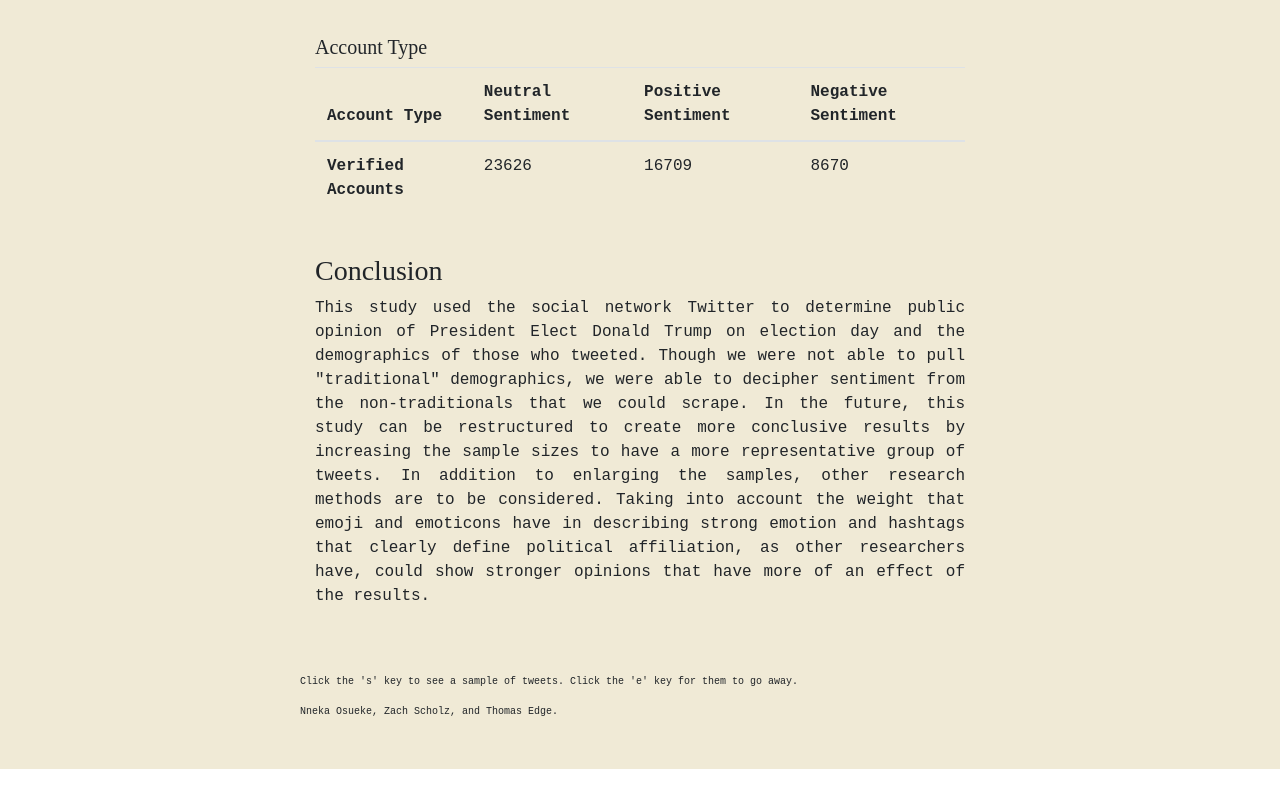
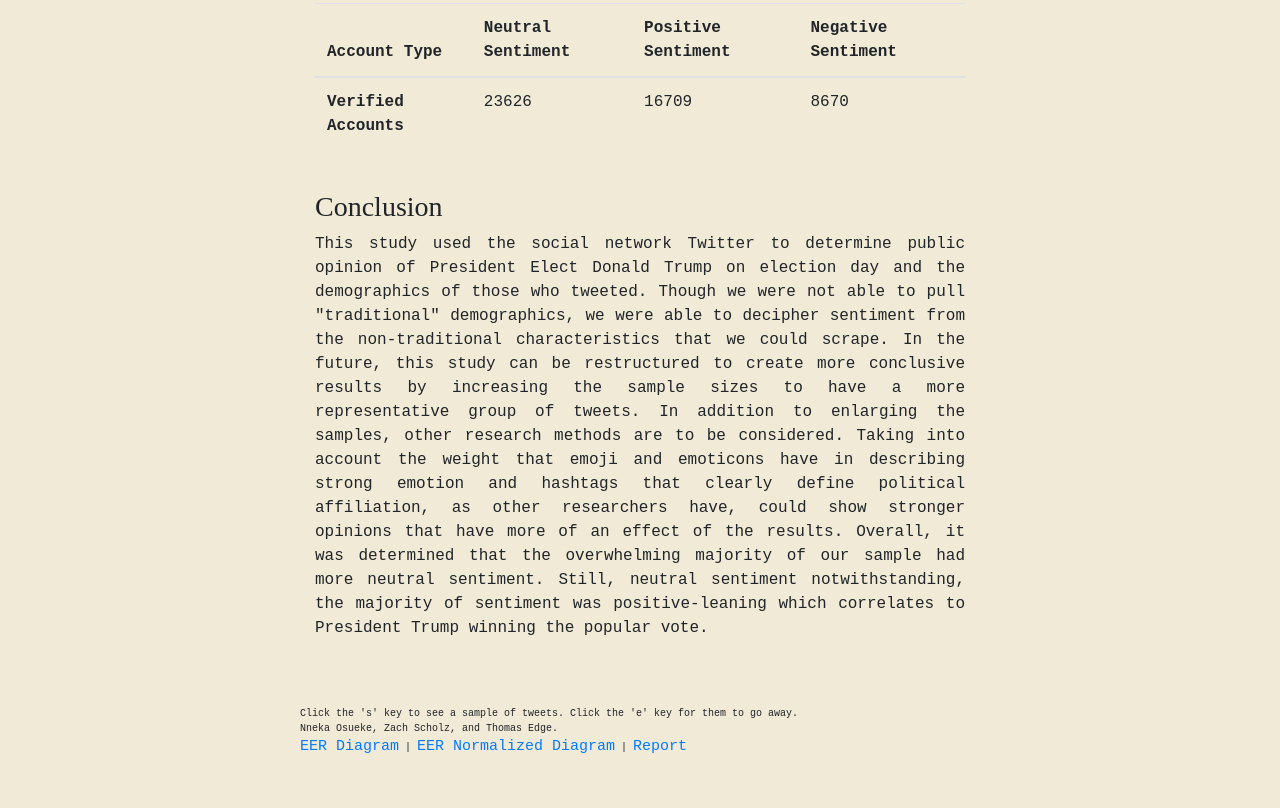
Before and after one commit to thomascedge/termproject, a plain HTML site: page index.html in a window 1280 px wide. Shown: the part 3829-4637 px from the top of the page. Before the commit the page ends 4598 px from the top, so only its background shows below. Drawn offline with nearby package versions, Linux system fonts and the light colour scheme; a web font is replaced by a local one.

Commit message:
Add files via upload

```diff
--- a/index.html
+++ b/index.html
@@ -9,7 +9,7 @@
         <title>term project</title>
     </head>
 
-    <body>
+    <body oncopy="return false" oncut="return false" onpaste="return false">
         <div class="front">
             <h1 id="tweet">Here is a collection of <u>user tweets</u> from our Kaggle database. Some are a bit explicit (parental advisory), some hate Trump.</h1>
         </div>
@@ -132,10 +132,6 @@
 
                     <!-- Phone Type -->
                     <h5 class="heading">Phone Type</h5>
-                    <p>
-                        There is not much that could be said about phone type,
-                        though we thought it would be worth mentioning.
-                    </p>
 
                     <table class="table">
                         <thead>
@@ -342,21 +338,27 @@
                 <div>
                     <h3 class="heading">Conclusion</h3>
                     <p>
-                        This study used the social network Twitter to
-                        determine public opinion of President Elect Donald Trump
-                        on election day and the demographics of those who tweeted.
+                        This study used the social network Twitter to determine
+                        public opinion of President Elect Donald Trump on
+                        election day and the demographics of those who tweeted.
                         Though we were not able to pull "traditional"
-                        demographics, we were able to decipher sentiment from
-                        the non-traditionals that we could scrape. In the future,
-                        this study can be restructured to create more
+                        demographics, we were able to decipher sentiment from the
+                        non-traditional characteristics that we could scrape. In
+                        the future, this study can be restructured to create more
                         conclusive results by increasing the sample sizes to have
                         a more representative group of tweets. In addition to
                         enlarging the samples, other research methods are to be
-                        considered. Taking into account the weight that emoji
-                        and emoticons have in describing strong emotion and
-                        hashtags that clearly define political affiliation, as
-                        other researchers have, could show stronger opinions
-                        that have more of an effect of the results.
+                        considered. Taking into account the weight that emoji and
+                        emoticons have in describing strong emotion and hashtags
+                        that clearly define political affiliation, as other
+                        researchers have, could show stronger opinions that have
+                        more of an effect of the results. Overall, it was
+                        determined that the overwhelming majority of our sample
+                        had more neutral sentiment. Still, neutral sentiment
+                        notwithstanding, the majority of sentiment was
+                        positive-leaning which correlates to President Trump
+                        winning the popular vote.
+
                     </p>
                 </div>
             </div>
@@ -369,8 +371,9 @@
 
     <footer>
         <div class="middle">
-            Click the 's' key to see a sample of tweets. Click the 'e' key for them to go away.<br><br>
-            Nneka Osueke, Zach Scholz, and Thomas Edge.
+            Click the 's' key to see a sample of tweets. Click the 'e' key for them to go away.<br>
+            Nneka Osueke, Zach Scholz, and Thomas Edge.<br>
+            <a href="resources/tweets_schema.sql" target="_blank">EER Diagram</a> | <a href="resources/tweets_3NF_schema.pdf" target="_blank">EER Normalized Diagram</a> | <a href="resources/Data_Science_Sentiment_Analysis.pdf" target="_blank">Report</a>
         </div>
     </footer>
 </html>
```
Also changed, not shown: 3 other files.
